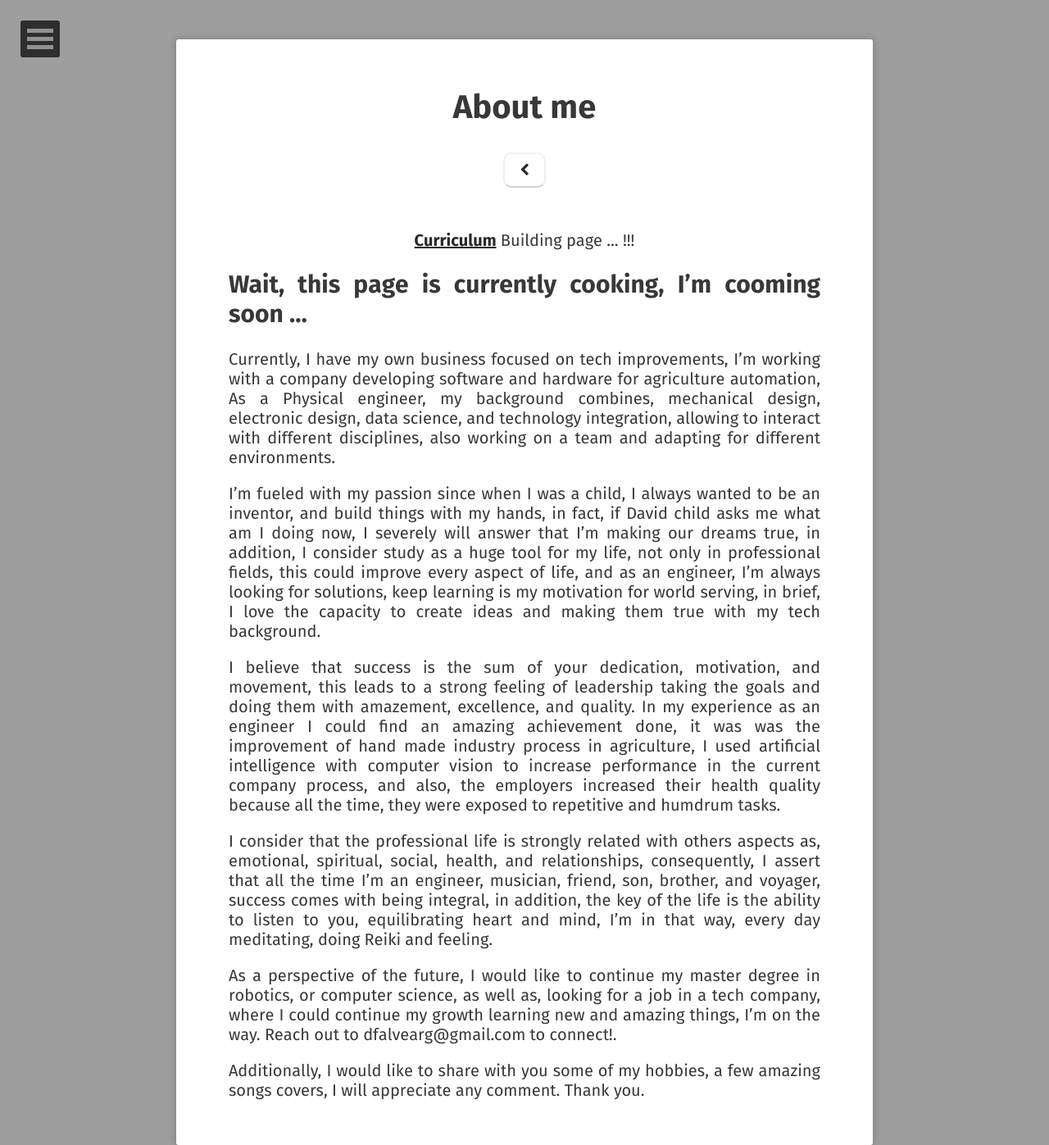
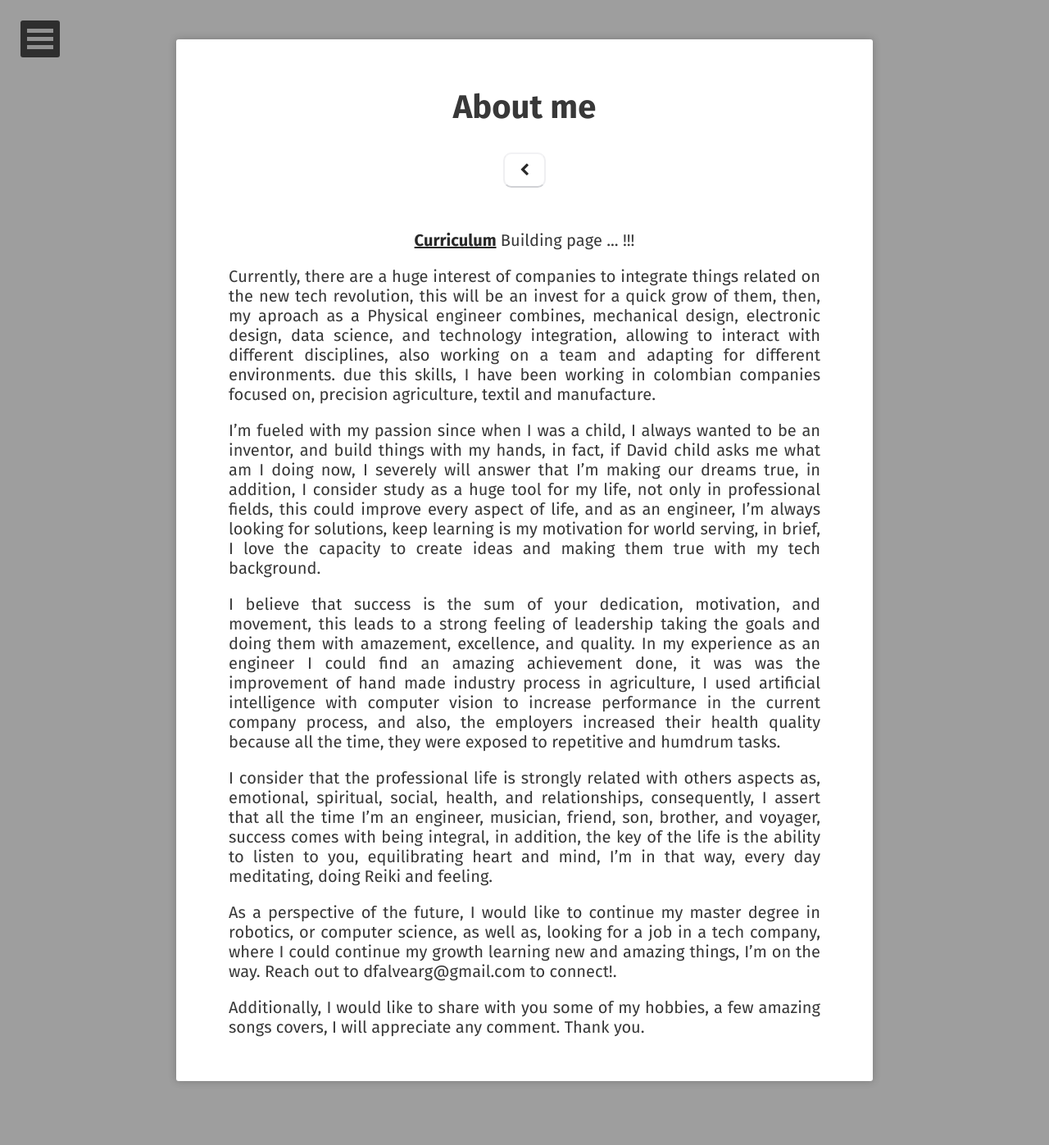
Before and after one commit to dfalveargOT/dfalveargOT.github.io, a Jekyll site: the page built from about/index.md, in a window 1280 px wide. Shown: the whole page at 82% size. Built offline with Jekyll 4.4.1, drawn with Linux system fonts in a browser that asks for light colours; some web fonts are replaced; after the commit the page ends 1319 px from its top, so only the background shows below that.

Commit message:
Add files via upload

```diff
--- a/about/index.md
+++ b/about/index.md
@@ -9,8 +9,7 @@ comments: false
 <center><a href="https://dfalveargot.github.io/"><b>Curriculum</b></a> Building page ...  !!! </center>
 
 
-## Wait, this page is currently cooking, I'm cooming soon ...
-Currently, I have my own business focused on tech improvements, I’m working with a company developing software and hardware for agriculture automation, As a Physical engineer, my background combines, mechanical design, electronic design, data science, and technology integration, allowing to interact with different disciplines, also working on a team and adapting for different environments.
+Currently, there are a huge interest of companies to integrate things related on the new tech revolution, this will be an invest for a quick grow of them, then, my aproach as a Physical engineer combines, mechanical design, electronic design, data science, and technology integration, allowing to interact with different disciplines, also working on a team and adapting for different environments. due this skills, I have been working in colombian companies focused on, precision agriculture, textil and manufacture.
 
 I’m fueled with my passion since when I was a child, I always wanted to be an inventor, and build things with my hands, in fact, if David child asks me what am I doing now, I severely will answer that I’m making our dreams true, in addition, I consider study as a huge tool for my life, not only in professional fields, this could improve every aspect of life, and as an engineer, I’m always looking for solutions, keep learning is my motivation for world serving, in brief, I love the capacity to create ideas and making them true with my tech background.
 
```
